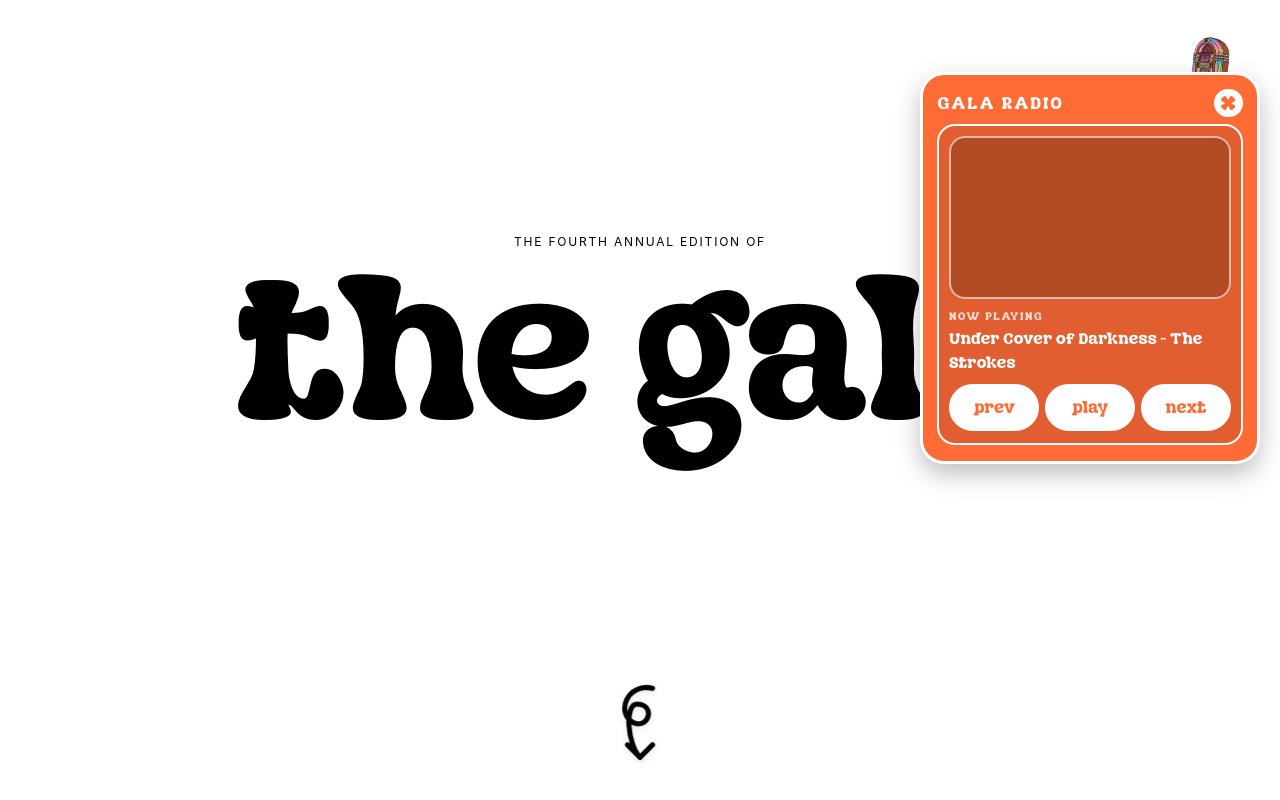
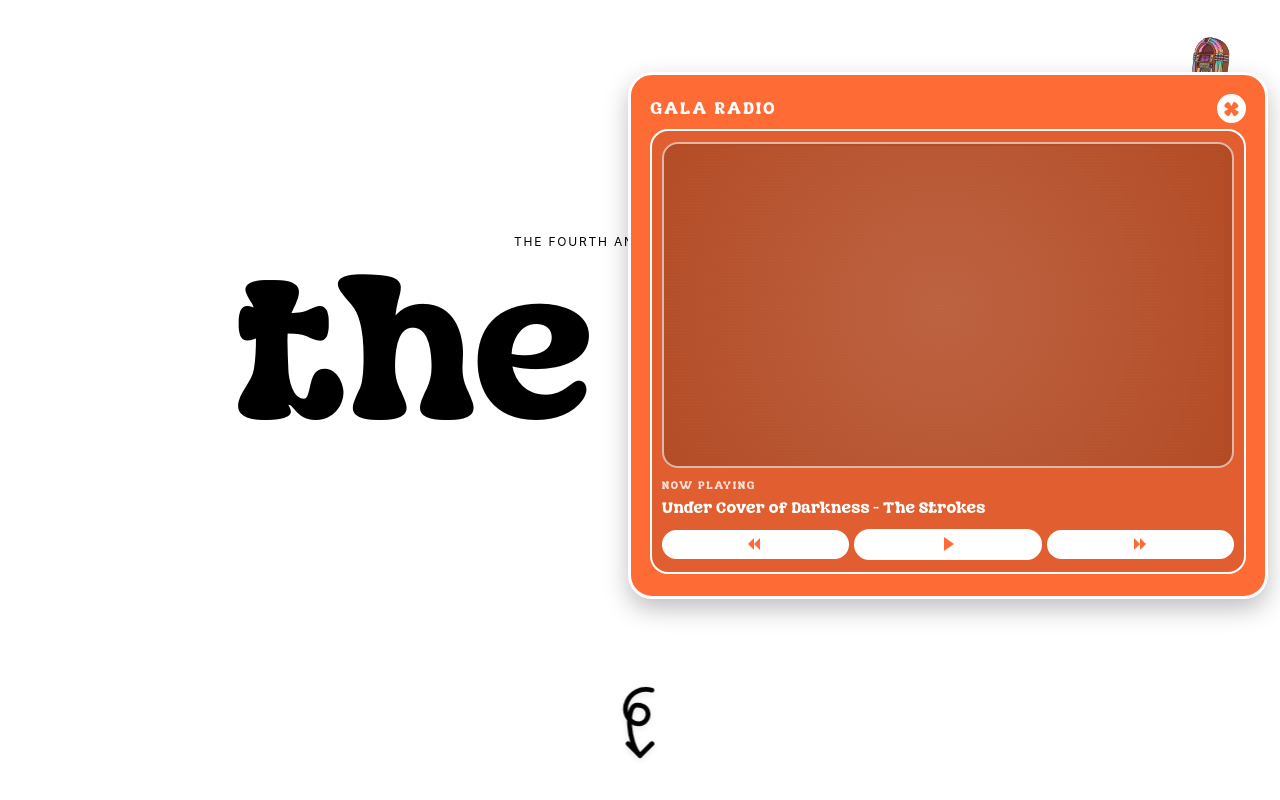
Before and after one commit to Pmurs/gala2025-vue, a React (Vite) app: page / in a window 1280 px wide. Both pictures are taken after a click on the picture 1210 px from the left and 69 px from the top of the page. Shown: the top 800 px of the page. Built offline with nearby package versions, Linux system fonts and the light colour scheme; no server answers; the database is empty.

Commit message:
Tweak typography and scrolling experience

```diff
--- a/index.html
+++ b/index.html
@@ -19,6 +19,11 @@
     <meta property="twitter:title" content="NYE Gala 2025" />
     <meta property="twitter:description" content="The fourth annual edition of the Gala." />
     <meta property="twitter:image" content="/og-image.png" />
+
+    <!-- Google Fonts: DM Sans -->
+    <link rel="preconnect" href="https://fonts.googleapis.com">
+    <link rel="preconnect" href="https://fonts.gstatic.com" crossorigin>
+    <link href="https://fonts.googleapis.com/css2?family=DM+Sans:ital,opsz,wght@0,9..40,100..1000;1,9..40,100..1000&display=swap" rel="stylesheet">
   </head>
   <body>
     <div id="root"></div>
--- a/src/assets/main.css
+++ b/src/assets/main.css
@@ -155,6 +155,105 @@ select:focus {
   color: #ffffff;
 }
 
+@keyframes fontFlicker {
+  0% {
+    font-family: "Nagbuloe Outline", serif;
+  }
+  1% {
+    font-family: "Nagbuloe", serif;
+  }
+  2% {
+    font-family: "Nagbuloe Outline", serif;
+  }
+  3% {
+    font-family: "Nagbuloe", serif;
+  }
+  4% {
+    font-family: "Nagbuloe Outline", serif;
+  }
+  5% {
+    font-family: "Nagbuloe", serif;
+  }
+  6% {
+    font-family: "Nagbuloe Outline", serif;
+  }
+  7% {
+    font-family: "Nagbuloe", serif;
+  }
+  8% {
+    font-family: "Nagbuloe Outline", serif;
+  }
+  9% {
+    font-family: "Nagbuloe", serif;
+  }
+  12% {
+    font-family: "Nagbuloe Outline", serif;
+  }
+  13% {
+    font-family: "Nagbuloe", serif;
+  }
+  14% {
+    font-family: "Nagbuloe Outline", serif;
+  }
+  18% {
+    font-family: "Nagbuloe Outline", serif;
+  }
+  19% {
+    font-family: "Nagbuloe", serif;
+  }
+  21% {
+    font-family: "Nagbuloe Outline", serif;
+  }
+  30% {
+    font-family: "Nagbuloe Outline", serif;
+  }
+  32% {
+    font-family: "Nagbuloe", serif;
+  }
+  35% {
+    font-family: "Nagbuloe Outline", serif;
+  }
+  50% {
+    font-family: "Nagbuloe Outline", serif;
+  }
+  52% {
+    font-family: "Nagbuloe", serif;
+  }
+  53% {
+    font-family: "Nagbuloe Outline", serif;
+  }
+  54% {
+    font-family: "Nagbuloe", serif;
+  }
+  55% {
+    font-family: "Nagbuloe Outline", serif;
+  }
+  70% {
+    font-family: "Nagbuloe Outline", serif;
+  }
+  72% {
+    font-family: "Nagbuloe", serif;
+  }
+  74% {
+    font-family: "Nagbuloe Outline", serif;
+  }
+  75% {
+    font-family: "Nagbuloe", serif;
+  }
+  85% {
+    font-family: "Nagbuloe", serif;
+  }
+  86% {
+    font-family: "Nagbuloe Outline", serif;
+  }
+  87% {
+    font-family: "Nagbuloe", serif;
+  }
+  100% {
+    font-family: "Nagbuloe", serif;
+  }
+}
+
 .main-title {
   font-family: "Nagbuloe", serif;
   font-size: clamp(4rem, 15vw, 12rem);
@@ -166,6 +265,7 @@ select:focus {
   transition: color 0.3s ease;
   display: inline-block;
   white-space: nowrap;
+  animation: fontFlicker 3s steps(1) backwards;
 }
 
 .main-title.on-orange {
@@ -266,8 +366,8 @@ select:focus {
   bottom: auto;
   left: 50%;
   transform: translateX(-50%);
-  font-family: "Nagbuloe", serif;
-  font-weight: bold;
+  font-family: "DM Sans", sans-serif;
+  font-weight: 840;
   font-size: 1.2rem;
   color: #000;
   text-align: center;
@@ -345,13 +445,22 @@ select:focus {
   max-width: 100%;
 }
 
+.guest-list-header {
+  font-family: "Nagbuloe", serif;
+  color: #ffffff;
+  overflow-wrap: break-word;
+  word-wrap: break-word;
+  word-break: break-word;
+  max-width: 100%;
+}
+
 .detail-text,
 .detail-link,
-.guest-list-header,
 .third-section-left p,
 .third-section-left ul,
 .third-section-left li {
-  font-family: "Nagbuloe", serif;
+  font-family: "DM Sans", sans-serif;
+  font-weight: 840;
   color: #ffffff;
   overflow-wrap: break-word;
   word-wrap: break-word;
@@ -368,10 +477,11 @@ select:focus {
   display: flex;
   flex-direction: column;
   gap: 0.2rem;
-  font-weight: 600;
+  font-weight: bold;
 }
 
 .detail-label {
+  font-family: "Nagbuloe", serif;
   font-size: 0.68rem;
   text-transform: uppercase;
   letter-spacing: 0.26em;
@@ -406,10 +516,10 @@ select:focus {
 }
 
 .details-subheader {
-  font-family: "Nagbuloe", serif;
+  font-family: "DM Sans", sans-serif;
   color: #ffffff;
   font-size: 1.15rem;
-  font-weight: 700;
+  font-weight: 840;
   margin: 0.35rem 0 0.85rem;
   text-align: left;
   letter-spacing: 0.02em;
@@ -425,7 +535,7 @@ select:focus {
 }
 
 .details-paragraph p {
-  font-weight: 500;
+  font-weight: bold;
   line-height: 1.6;
   letter-spacing: 0.005em;
   font-size: 0.96rem;
@@ -966,7 +1076,8 @@ select:focus {
 
 @media (min-width: 768px) {
   .jukebox-window {
-    width: 340px;
+    width: min(640px, calc(100% - 4rem));
+    padding: 1.2rem 1.2rem 1.4rem;
   }
 }
 
@@ -1049,9 +1160,59 @@ select:focus {
   background: rgba(0, 0, 0, 0.2);
 }
 
+.jukebox-video-static {
+  position: absolute;
+  inset: 0;
+  background: radial-gradient(circle, rgba(255, 255, 255, 0.15) 0%, rgba(0, 0, 0, 0.45) 100%);
+  mix-blend-mode: screen;
+  opacity: 0.85;
+  animation: staticNoise 0.4s steps(6) infinite;
+  pointer-events: none;
+  z-index: 2;
+}
+
+.jukebox-video-static::before,
+.jukebox-video-static::after {
+  content: '';
+  position: absolute;
+  inset: 0;
+  background: repeating-linear-gradient(
+    0deg,
+    rgba(255, 255, 255, 0.05) 0,
+    rgba(255, 255, 255, 0.05) 1px,
+    transparent 1px,
+    transparent 3px
+  );
+  opacity: 0.3;
+}
+
+.jukebox-video-static::after {
+  background: repeating-linear-gradient(
+    90deg,
+    rgba(255, 255, 255, 0.03) 0,
+    rgba(255, 255, 255, 0.03) 1px,
+    transparent 1px,
+    transparent 4px
+  );
+  opacity: 0.25;
+  mix-blend-mode: soft-light;
+}
+
+.jukebox-video-shield {
+  position: absolute;
+  inset: 0;
+  z-index: 3;
+  cursor: default;
+}
+
+.jukebox-window.dragging .jukebox-video-shield {
+  cursor: grabbing;
+}
+
 .jukebox-video-iframe {
   position: absolute;
   inset: 0;
+  z-index: 1;
 }
 
 .jukebox-video-iframe iframe {
@@ -1064,11 +1225,127 @@ select:focus {
   object-fit: cover;
 }
 
+@keyframes staticNoise {
+  0% {
+    transform: translate(0, 0);
+  }
+  25% {
+    transform: translate(-2%, 1%);
+  }
+  50% {
+    transform: translate(1%, -1%);
+  }
+  75% {
+    transform: translate(-1%, 2%);
+  }
+  100% {
+    transform: translate(0, 0);
+  }
+}
+
 .jukebox-controls-row {
   display: flex;
   align-items: center;
   justify-content: space-between;
   gap: 0.35rem;
+}
+
+/* Icon-only buttons */
+.jukebox-icon-btn {
+  display: flex;
+  align-items: center;
+  justify-content: center;
+  padding: 0.4rem;
+  position: relative;
+}
+
+/* Previous icon (skip back - double left triangles) */
+.prev-icon {
+  width: 14px;
+  height: 12px;
+  position: relative;
+  display: inline-block;
+}
+
+.prev-icon::before,
+.prev-icon::after {
+  content: '';
+  position: absolute;
+  width: 0;
+  height: 0;
+  border-right: 6px solid #ff6b35;
+  border-top: 6px solid transparent;
+  border-bottom: 6px solid transparent;
+}
+
+.prev-icon::before {
+  left: 0;
+}
+
+.prev-icon::after {
+  left: 6px;
+}
+
+/* Next icon (skip forward - double right triangles) */
+.next-icon {
+  width: 14px;
+  height: 12px;
+  position: relative;
+  display: inline-block;
+}
+
+.next-icon::before,
+.next-icon::after {
+  content: '';
+  position: absolute;
+  width: 0;
+  height: 0;
+  border-left: 6px solid #ff6b35;
+  border-top: 6px solid transparent;
+  border-bottom: 6px solid transparent;
+}
+
+.next-icon::before {
+  left: 0;
+}
+
+.next-icon::after {
+  left: 6px;
+}
+
+/* Play icon (single right triangle) */
+.play-icon-jukebox {
+  width: 0;
+  height: 0;
+  border-left: 10px solid #ff6b35;
+  border-top: 7px solid transparent;
+  border-bottom: 7px solid transparent;
+  margin-left: 2px;
+}
+
+/* Pause icon (two vertical bars) */
+.pause-icon-jukebox {
+  width: 12px;
+  height: 14px;
+  position: relative;
+  display: inline-block;
+}
+
+.pause-icon-jukebox::before,
+.pause-icon-jukebox::after {
+  content: '';
+  position: absolute;
+  width: 3px;
+  height: 14px;
+  background-color: #ff6b35;
+}
+
+.pause-icon-jukebox::before {
+  left: 0;
+}
+
+.pause-icon-jukebox::after {
+  right: 0;
 }
 
 .jukebox-icon-button {
--- a/src/components/MusicPlayer.tsx
+++ b/src/components/MusicPlayer.tsx
@@ -415,6 +415,10 @@ const MusicPlayer = ({ onPlayStateChange }: MusicPlayerProps) => {
         </div>
         <div className="jukebox-window-body">
           <div className="jukebox-video-frame">
+            {!isPlaying && (
+              <div className="jukebox-video-static" aria-hidden="true" />
+            )}
+            <div className="jukebox-video-shield" aria-hidden="true" />
             <div ref={playerContainerRef} className="jukebox-video-iframe" />
           </div>
           <div className="jukebox-now-playing">
@@ -423,19 +427,36 @@ const MusicPlayer = ({ onPlayStateChange }: MusicPlayerProps) => {
             {isBuffering && <span className="jukebox-buffering">loading…</span>}
           </div>
           <div className="jukebox-controls-row">
-            <button type="button" className="jukebox-small-button" onClick={handlePrev}>
-              prev
+            <button
+              type="button"
+              className="jukebox-small-button jukebox-icon-btn"
+              onClick={handlePrev}
+              aria-label="Previous track"
+            >
+              <span className="prev-icon" aria-hidden="true" />
             </button>
             <button
               type="button"
-              className="jukebox-small-button"
+              className="jukebox-small-button jukebox-icon-btn"
               onClick={togglePlayback}
               disabled={isBuffering}
+              aria-label={isPlaying ? 'Pause' : 'Play'}
             >
-              {isBuffering ? 'loading' : isPlaying ? 'pause' : 'play'}
+              {isBuffering ? (
+                <span style={{ fontSize: '0.75rem' }}>loading</span>
+              ) : isPlaying ? (
+                <span className="pause-icon-jukebox" aria-hidden="true" />
+              ) : (
+                <span className="play-icon-jukebox" aria-hidden="true" />
+              )}
             </button>
-            <button type="button" className="jukebox-small-button" onClick={handleNext}>
-              next
+            <button
+              type="button"
+              className="jukebox-small-button jukebox-icon-btn"
+              onClick={handleNext}
+              aria-label="Next track"
+            >
+              <span className="next-icon" aria-hidden="true" />
             </button>
           </div>
         </div>
--- a/src/components/ScrollArrow.tsx
+++ b/src/components/ScrollArrow.tsx
@@ -2,6 +2,16 @@ import { useEffect, useState } from 'react'
 
 const ScrollArrow = () => {
   const [visible, setVisible] = useState(true)
+  const [hasFlickered, setHasFlickered] = useState(false)
+
+  useEffect(() => {
+    if (visible && !hasFlickered) {
+      const timer = setTimeout(() => {
+        setHasFlickered(true)
+      }, 3000) // Match animation duration
+      return () => clearTimeout(timer)
+    }
+  }, [visible, hasFlickered])
 
   useEffect(() => {
     const handleScroll = () => {
@@ -16,6 +26,12 @@ const ScrollArrow = () => {
     return () => window.removeEventListener('scroll', handleScroll)
   }, [])
 
+  const animation = visible
+    ? hasFlickered
+      ? 'pulse 0.8s ease-in-out infinite'
+      : 'arrowFlicker 3s steps(1) forwards, pulse 0.8s ease-in-out infinite 3s'
+    : 'none'
+
   return (
     <div
       style={{
@@ -27,9 +43,7 @@ const ScrollArrow = () => {
         transition: 'opacity 0.3s ease',
         pointerEvents: 'none',
         zIndex: 90,
-        animation: visible
-          ? 'entrance 2s ease-out forwards, pulse 0.5s ease-in-out infinite 2s'
-          : 'none',
+        animation,
         color: '#000' // Default to black for contrast on orange/white? Wait, first page is white with orange text? No, hero has white background?
         // Let's check: Hero is on white or orange?
         // App.tsx: <div className="hero">...</div>
@@ -57,9 +71,39 @@ const ScrollArrow = () => {
       </svg>
       <style>
         {`
-          @keyframes entrance {
-            from { opacity: 0; transform: translate(-50%, 10px); }
-            to { opacity: 1; transform: translate(-50%, 0); }
+          @keyframes arrowFlicker {
+            0% { opacity: 0; }
+            1% { opacity: 1; }
+            2% { opacity: 0; }
+            3% { opacity: 1; }
+            4% { opacity: 0; }
+            5% { opacity: 1; }
+            6% { opacity: 0; }
+            7% { opacity: 1; }
+            8% { opacity: 0; }
+            9% { opacity: 1; }
+            12% { opacity: 0; }
+            13% { opacity: 1; }
+            14% { opacity: 0; }
+            18% { opacity: 0; }
+            19% { opacity: 1; }
+            21% { opacity: 0; }
+            30% { opacity: 0; }
+            32% { opacity: 1; }
+            35% { opacity: 0; }
+            50% { opacity: 0; }
+            52% { opacity: 1; }
+            53% { opacity: 0; }
+            54% { opacity: 1; }
+            55% { opacity: 0; }
+            70% { opacity: 0; }
+            72% { opacity: 1; }
+            74% { opacity: 0; }
+            75% { opacity: 1; }
+            85% { opacity: 1; }
+            86% { opacity: 0; }
+            87% { opacity: 1; }
+            100% { opacity: 1; }
           }
           @keyframes pulse {
             0% { transform: translate(-50%, 0) scale(1); }
```
Also changed, not shown: src/App.tsx (+26 -3 lines).
